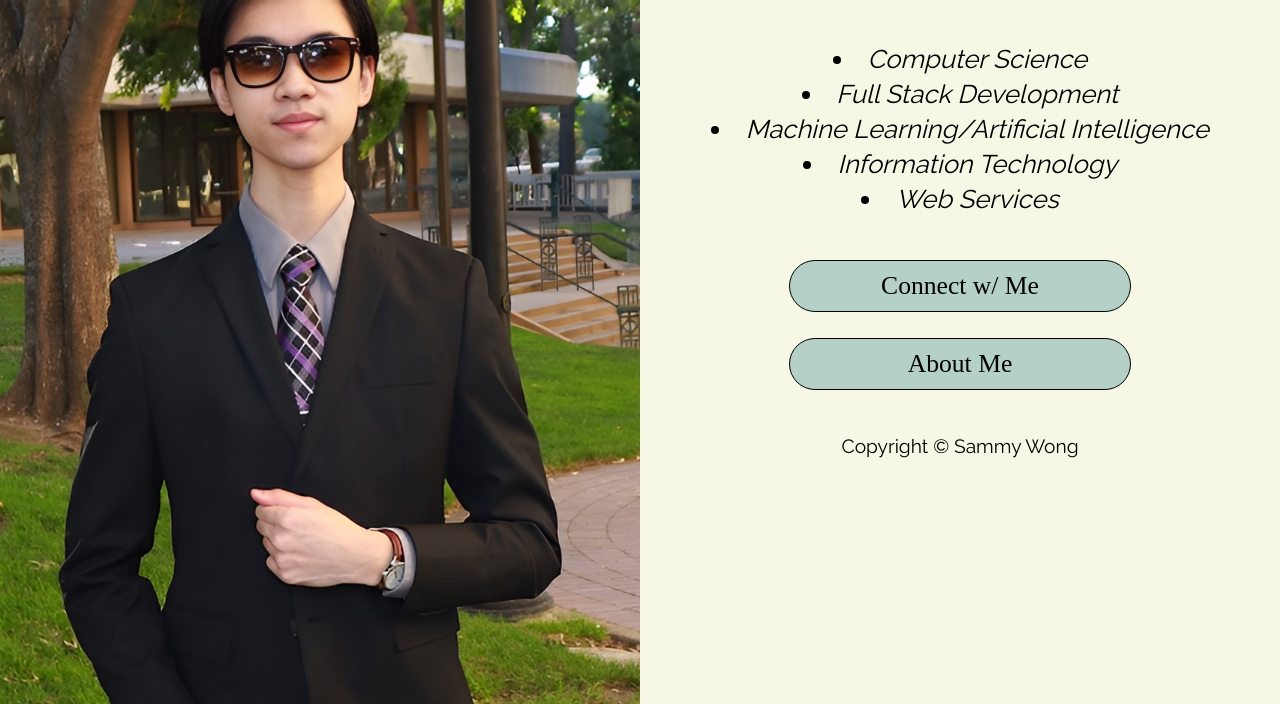
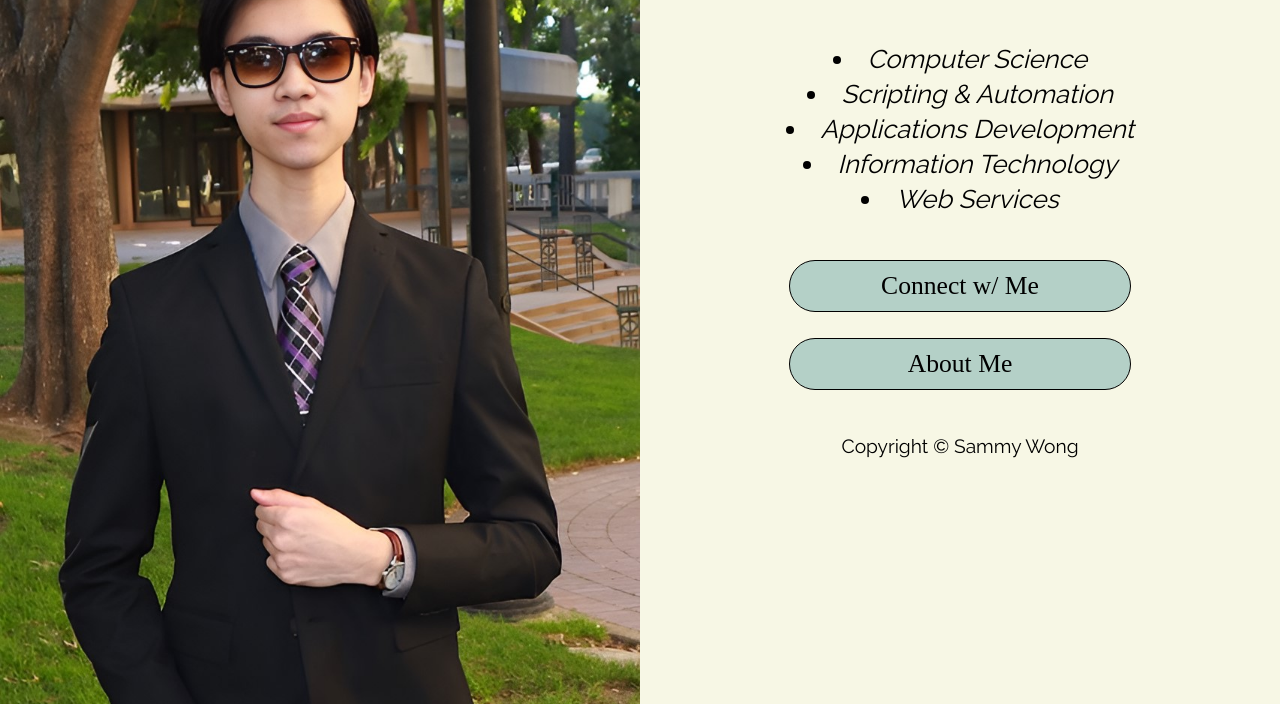
Before and after one commit to W-Sammy/sammywong.dev, a plain HTML site: page index.html in a window 1280 px wide. Shown: the part 96-800 px from the top of the page. Drawn offline with Linux system fonts and the light colour scheme; a web font is replaced by a local one.

Commit message:
Update index.html

```diff
--- a/index.html
+++ b/index.html
@@ -82,8 +82,8 @@
             <div id="Labels">
                 <ul>
                     <li>Computer Science</li>
-                    <li>Full Stack Development</li>
-                    <li>Machine Learning/Artificial Intelligence</li>
+                    <li>Scripting & Automation</li>
+                    <li>Applications Development</li>
                     <li>Information Technology</li>
                     <li>Web Services</li>
                 </ul>
```
